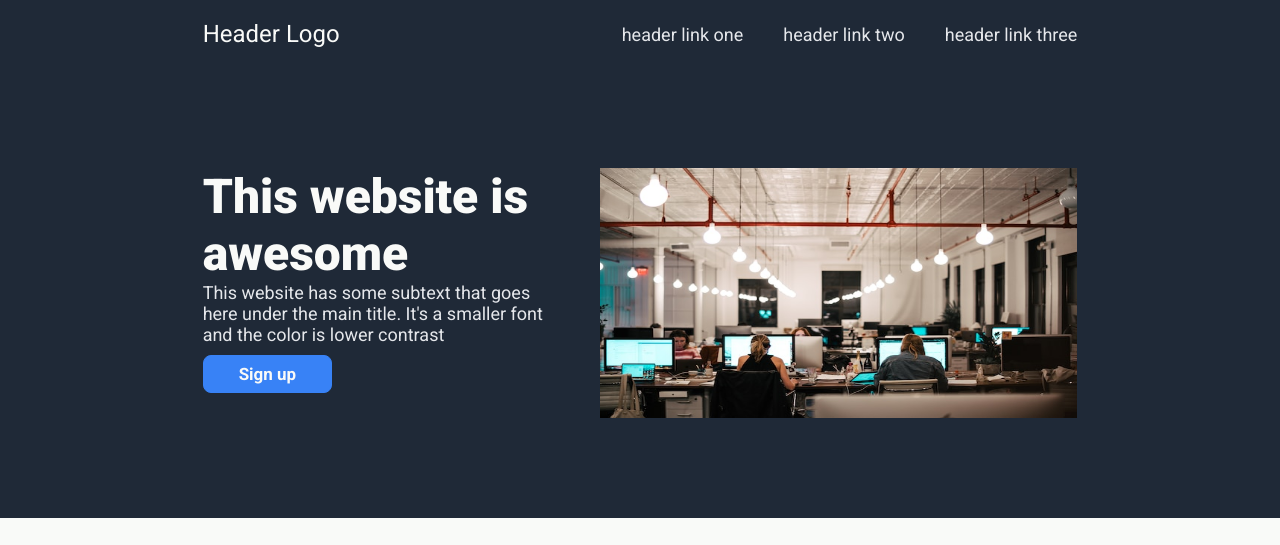
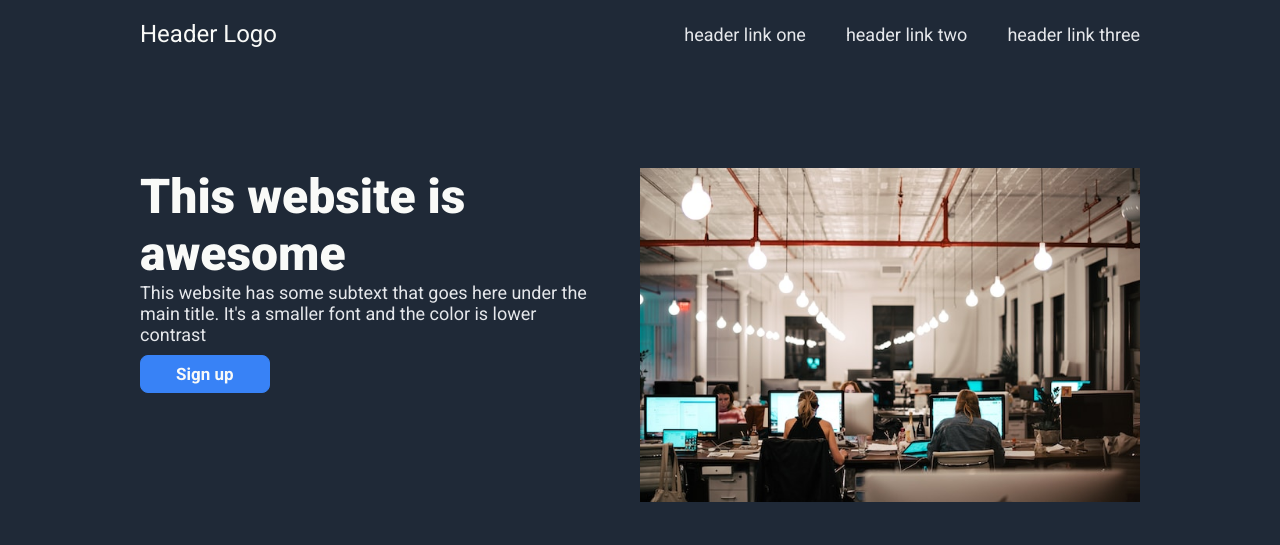
Before and after one commit to yuriiprots/odin-landing-page, a plain HTML site: page index.html in a window 1280 px wide. Shown: the top 545 px of the page. Drawn offline with Linux system fonts and the light colour scheme.

Commit message:
update a header image style

```diff
--- a/style.css
+++ b/style.css
@@ -110,8 +110,8 @@
 /* Main images */
 .header__content-img {
   display: block;
-  width: 70%;
-  height: 250px;
+  max-width: 500px;
+  height: auto;
 }
 
 /* Second container */
```
